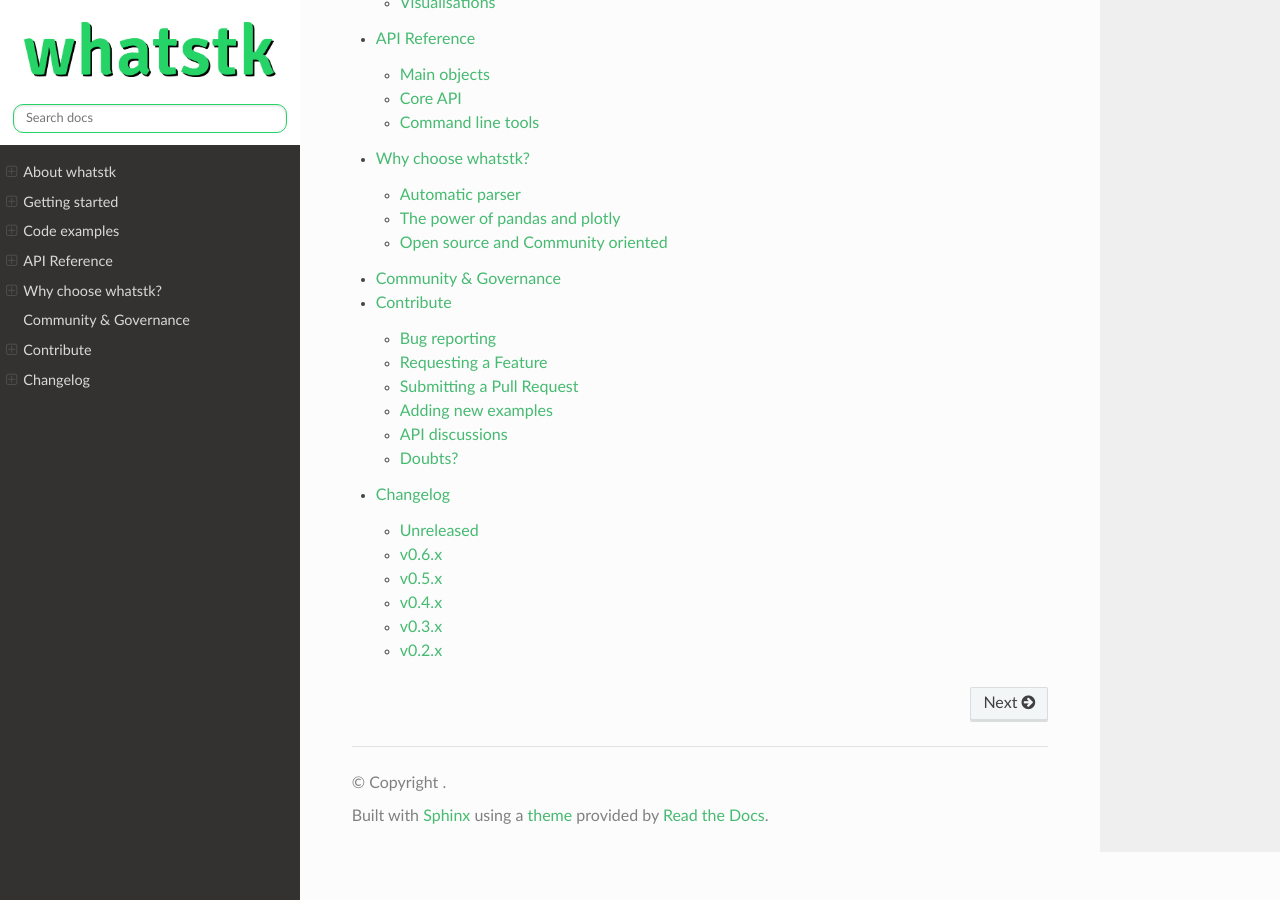
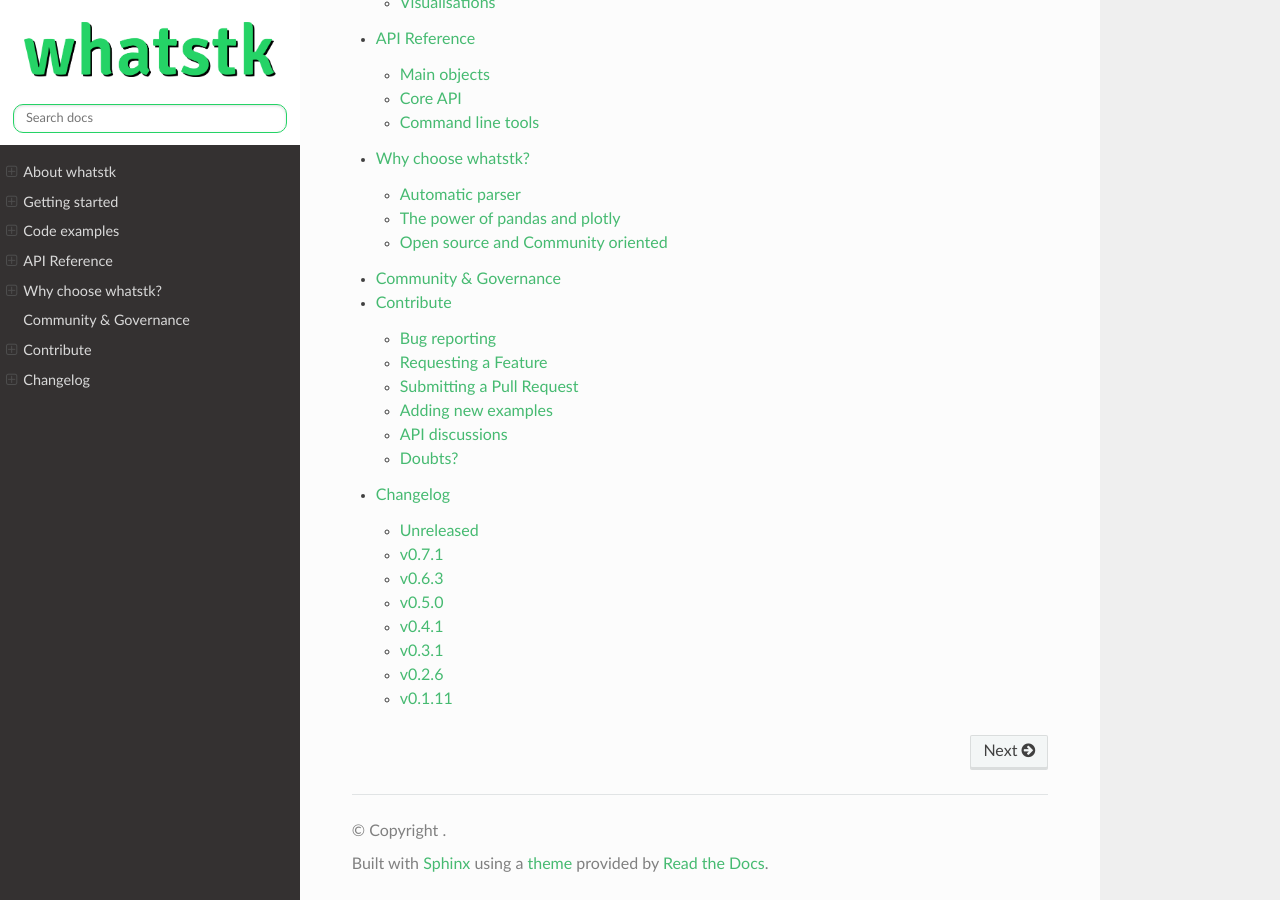
Before and after one commit to lucasrodes/whatstk, a Sphinx documentation site: the page built from docs/index.rst, in a window 1280 px wide and 900 px high, scrolled down 2699 px. Built offline with Sphinx 7.4.7 and the Read the Docs theme 3.1.0, drawn with Linux system fonts in a browser that asks for light colours; pages that are not in the unit, such as notebooks, are missing from menus; some of the changed lines change nothing that is shown.

Commit message:
improve changelog

```diff
--- a/docs/source/changelog.rst
+++ b/docs/source/changelog.rst
@@ -1,34 +1,117 @@
 Changelog
 =========
 
-
 Unreleased
 ----------
-.. git_changelog::
-    :rev-list: v0.6.2..HEAD
+
+.. container:: toggle
+
+    .. container:: header
+
+        **Show all commits**
+
+    .. git_changelog::
+        :rev-list: v0.7.1..HEAD
+
+v0.7.1
+------
+**Bugfix and robustness release** on top of **v0.7.0**.
+
+- **Text cleaning is now more robust**, improving handling of **Unicode and special characters** in chats.
+- **ZIP support is expanded and stabilised**: you can **read chats directly from ZIP archives** and **export with explicit encoding** via ``to_zip``.
+- The library now **uses system messages** more consistently in the interface, improving clarity and UX.
+- **CI/CD and documentation** have been refreshed: fixed Travis badge links, **pinned doc dependencies** (working around a docutils/RtD bullet rendering issue), and cleaned up links and examples.
+- **Dependency updates and typing cleanups** (e.g. bumping ``scipy`` and ignoring selected static-analysis warnings) keep the project aligned with modern tooling.
+- **Python 3.8 support is deprecated**, and legacy pieces like the old ``webapp.py`` and Gitter integration have been removed/deprecated to simplify maintenance.
 
 
-v0.6.x
-----------
-.. git_changelog::
-    :rev-list: v0.5.0..v0.6.2
+.. container:: toggle
 
-v0.5.x
-----------
-.. git_changelog::
-    :rev-list: v0.4.0..v0.5.0
+    .. container:: header
 
-v0.4.x
-----------
-.. git_changelog::
-    :rev-list: v0.3.0..v0.4.0
+        **Show all commits**
 
-v0.3.x
-----------
-.. git_changelog::
-    :rev-list: 0.2.0..v0.3.0
+    .. git_changelog::
+        :rev-list: v0.6.3..v0.7.1
 
-v0.2.x
-----------
-.. git_changelog::
-    :rev-list: 0.1.10..0.2.0
+v0.6.3
+------
+**Maintenance release** that **updates dependencies** (including ``certifi``) and **aligns CI with Python 3.10 and 3.11 support** while dropping 3.7. Improves **documentation and links** (including chat/demo and Read the Docs config) and performs minor **linting and typing cleanups** to keep the project stable on modern environments.
+
+
+.. container:: toggle
+
+    .. container:: header
+
+        **Show all commits**
+
+    .. git_changelog::
+        :rev-list: v0.5.0..v0.6.3
+
+v0.5.0
+------
+**Adds Google Drive support** for loading chats, brings **official Windows compatibility** (paths, encoding, wheels), and **reorganises dependencies/extras** to make installing the “full” library easier. Documentation, Travis CI config, and project links are refreshed, and the deprecated **``cummulative`` argument is phased out** with minor cleanups and tests.
+
+
+.. container:: toggle
+
+    .. container:: header
+
+        **Show all commits**
+
+    .. git_changelog::
+        :rev-list: v0.4.1..v0.5.0
+
+v0.4.1
+------
+Patch on top of the 0.4 line that **lets you export to CSV without the index column**, applies a small **bug fix and dependency updates**, and polishes the **documentation and project metadata** (Read the Docs links, badges, funding info). The broader 0.4.x series also brings **Python 3.9 support**, a **cleaner DataFrame structure** (numeric index + date column), and a refreshed **contribution/docs experience**.
+
+.. container:: toggle
+
+    .. container:: header
+
+        **Show all commits**
+
+    .. git_changelog::
+        :rev-list: v0.3.1..v0.4.1
+
+v0.3.1
+------
+Patch release on top of v0.3.0 that **cleans up the API and messaging around header auto-detection** (more verbose `HFormatError` pointing users to GitHub issues) and **fixes the deprecated `cummulative` variable/typo**, while the broader v0.3 line introduces **rich interactive visualisations** (Plotly/graph module, response matrix & Sankey diagrams, CLI tools for graphs and txt→csv), **more flexible chat import/export** (merge multiple chats, `df_from_txt` / `df_from_multiple_txt`, dataframe support, robust auto-header for many formats), and a **large documentation + CI overhaul** (Sphinx docs, sample chats, Travis + coverage + automated deployment).
+
+
+.. container:: toggle
+
+    .. container:: header
+
+        **Show all commits**
+
+    .. git_changelog::
+        :rev-list: v0.2.6..v0.3.1
+
+v0.2.6
+------
+**Improves header handling** with auto-detection and full support for **12-hour WhatsApp chat headers**, backed by new tests and example chats. Refines the **documentation and public-facing materials** (README refactor, security notes, GUI app link, badges) and stabilises the **CI/release pipeline** with Travis, Codecov integration, and **pandas compatibility fixes** (`argmax`/`argmin` → `idxmax`/`idxmin`).
+
+
+.. container:: toggle
+
+    .. container:: header
+
+        **Show all commits**
+
+    .. git_changelog::
+        :rev-list: 0.1.11..v0.2.6
+
+v0.1.11
+-------
+Early stable release that solidifies the core WhatsApp chat parsing and visualization toolkit: adds support for more date/header formats (including 2-digit years), improves performance and plotting (weekly activity grids, response matrices, SOM-based similarity, violin plots), and refreshes notebooks, docs, and examples. Packaging and CI are set up for installation via pip (PyPI), with clearer dependencies and Python 2.7 / 3.x compatibility.
+
+.. container:: toggle
+
+    .. container:: header
+
+        **Show all commits**
+
+    .. git_changelog::
+        :rev-list: 0.1.10
```
